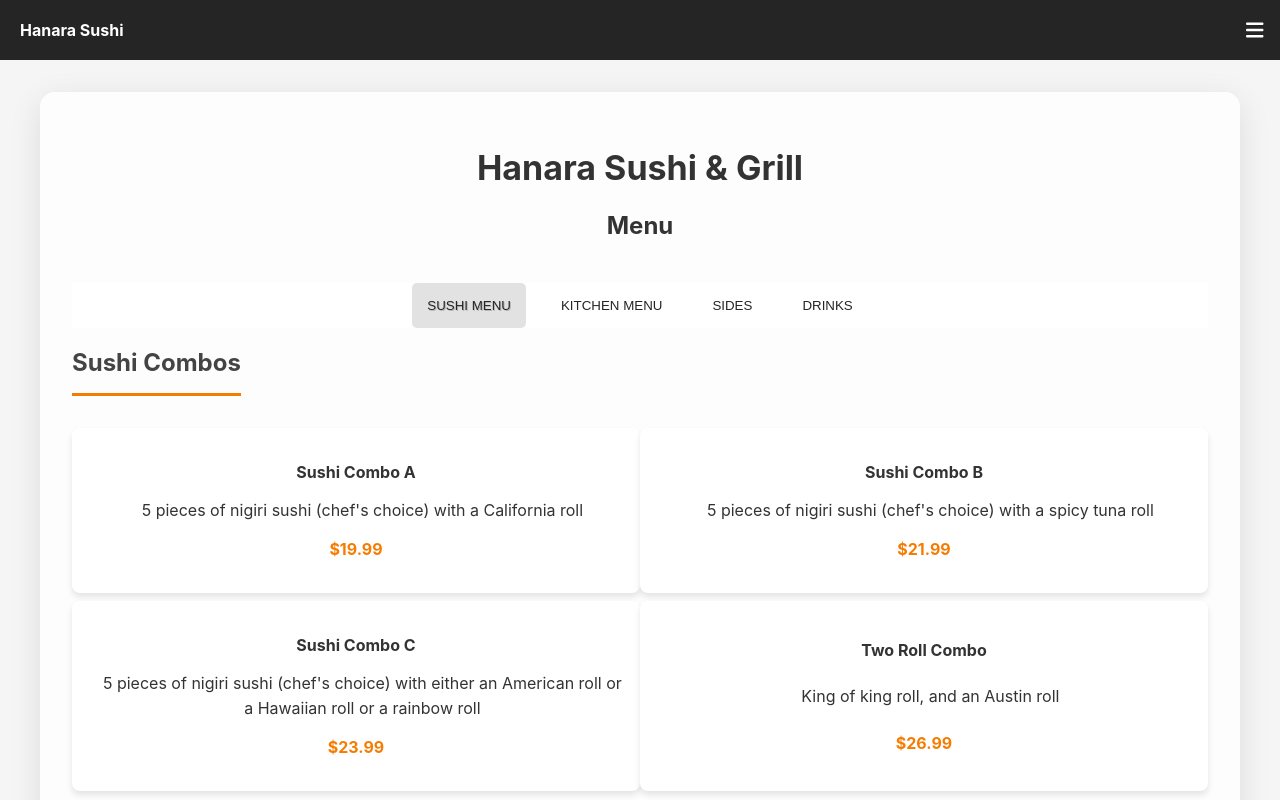
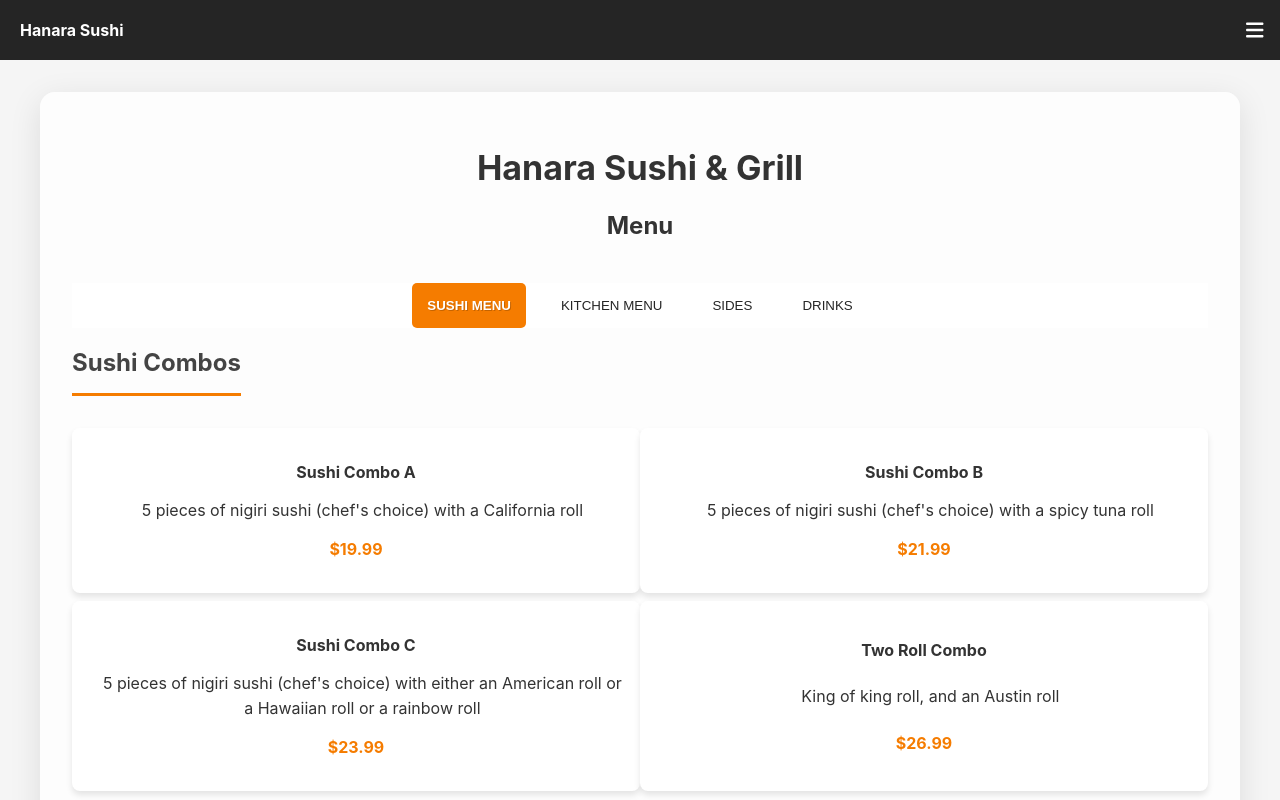
Before and after one commit to JunLee8108/hanara-sushi, a React (Create React App) app: page /menu in a window 1280 px wide. Shown: the top 800 px of the page. Built offline with nearby package versions, Linux system fonts and the light colour scheme.

Commit message:
menu button's hover and active button updated

```diff
--- a/src/pages/menu/Menu.css
+++ b/src/pages/menu/Menu.css
@@ -49,12 +49,18 @@
 }
 
 .menu-button:hover {
-  background-color: #e2e2e2;
+  /* background-color: #e2e2e2; */
+  background-color: #f57c00;
+  color: white;
+  font-weight: bold;
 }
 
 .menu-active-button {
   text-shadow: 1px 1px rgba(0, 0, 0, 0.2);
-  background-color: #e2e2e2;
+  /* background-color: #e2e2e2; */
+  background-color: #f57c00;
+  color: white;
+  font-weight: bold;
 }
 
 .menu-section {
```
